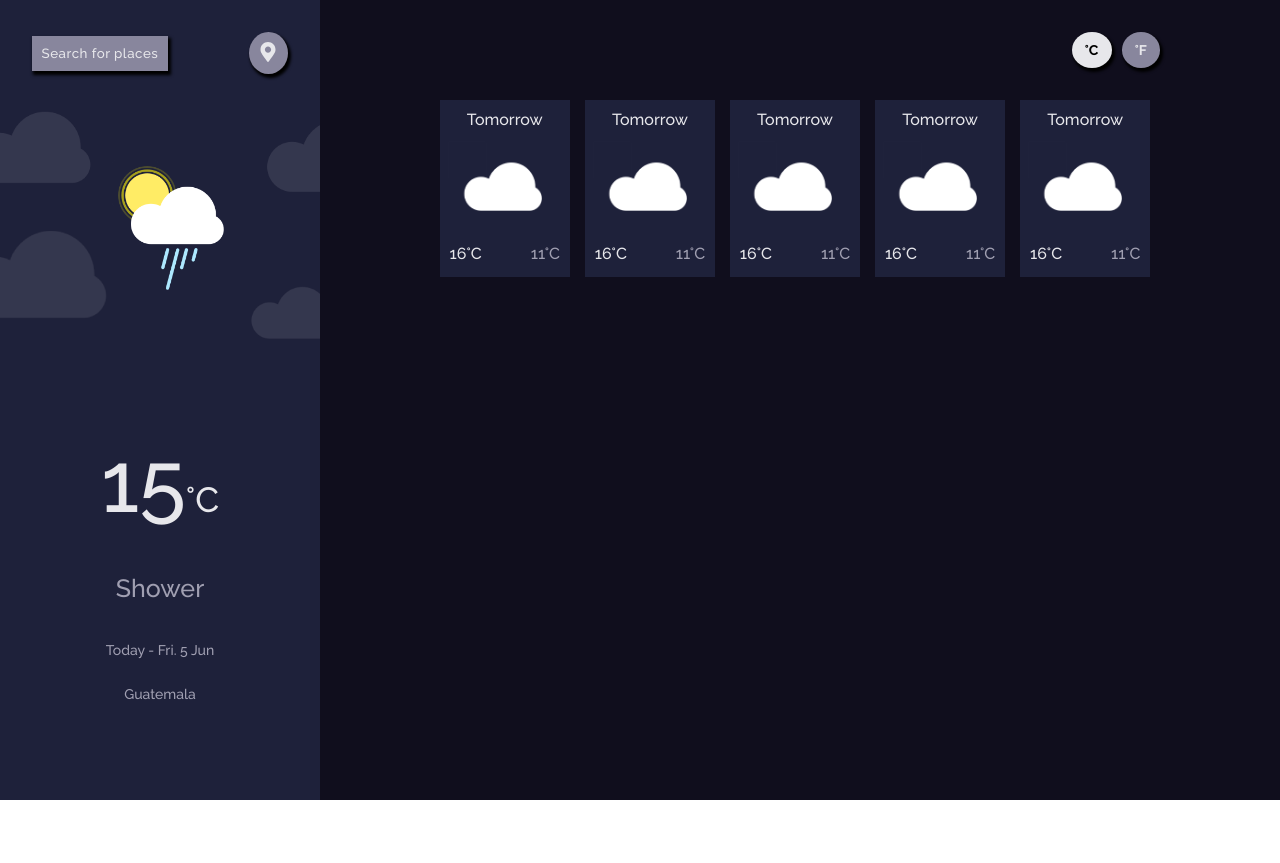
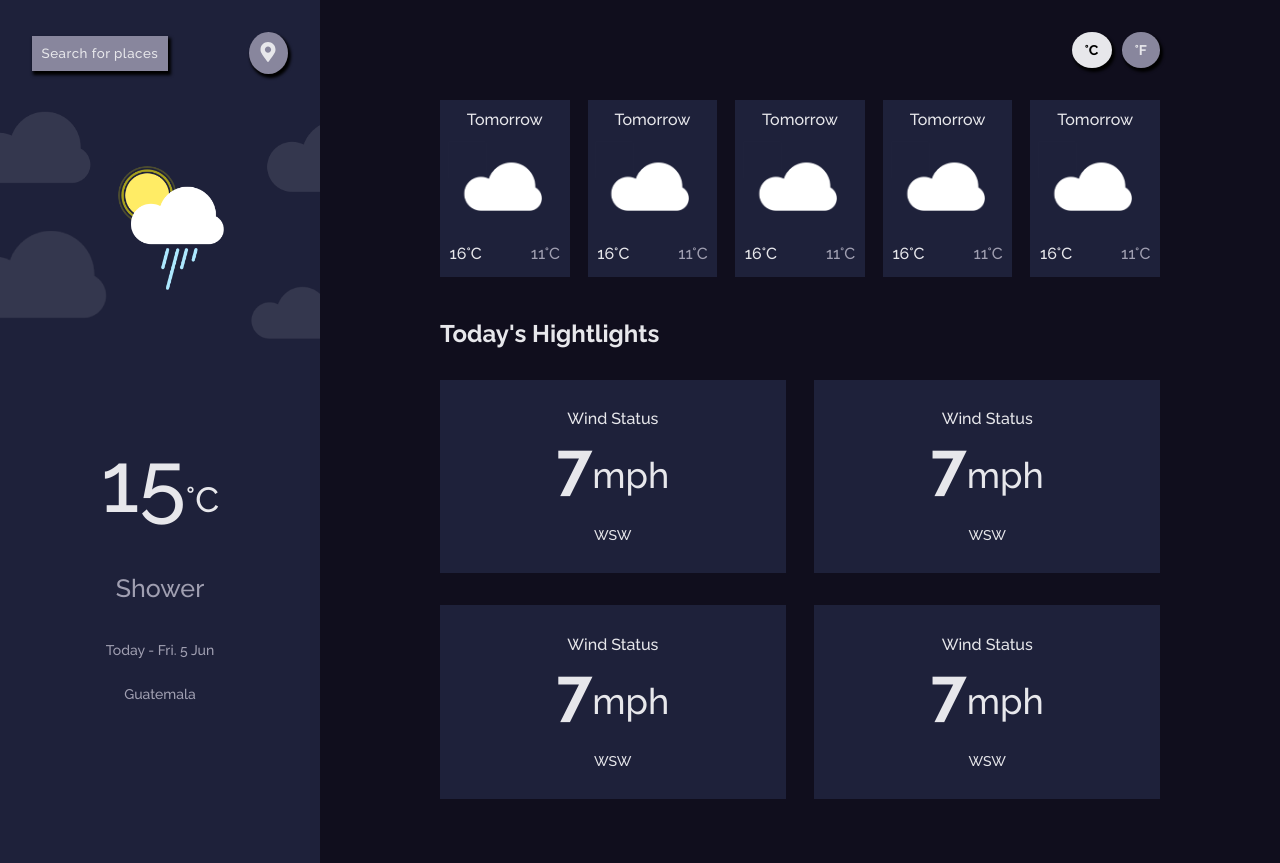
Before and after one commit to OzkrMonroy/weather-app-challenge, a Next.js app: page / in a window 1280 px wide. Before the commit the page ends 800 px from the top, so only its background shows below. Built offline with nearby package versions, Linux system fonts and the light colour scheme.

Commit message:
The Today's HightLights Componente and its Components are ready. Only the progress bar is not ready yet

```diff
--- /dev/null
+++ b/components/ui/HightLightsCard/HightLightCardStyles.js
@@ -0,0 +1,42 @@
+import styled from "@emotion/styled";
+import device from "../../../utils/breakpoints";
+
+export const HightLightCardContainer = styled.div`
+  width: 100%;
+  padding: 1rem 2rem;
+  background-color: #1E213A;
+  margin-bottom: 2rem;
+
+  @media ${device.tablet}{
+    width: 45%;
+  }
+  @media ${device.laptop}{
+    width: 48%;
+  }
+
+  & .card-title {
+    font-size: 16px;
+    font-weight: 500;
+    text-align: center;
+    color: #E7E7EB;
+    margin-bottom: 0;
+  }
+  & .card-information {
+    font-size: 64px;
+    font-weight: 700;
+    text-align: center;
+    color: #E7E7EB;
+    margin: 0 0 1.5rem;
+
+    & span {
+      font-size: 36px;
+      font-weight: 500;
+    }
+  }
+  & .card-footer {
+    font-size: 14px;
+    font-weight: 500;
+    text-align: center;
+    color: #E7E7EB;
+  }
+`
--- /dev/null
+++ b/components/ui/HightLightsCard/HightLightsCard.js
@@ -0,0 +1,14 @@
+import React from 'react';
+import { HightLightCardContainer } from './HightLightCardStyles';
+
+const HightLigthsCard = () => {
+  return (
+    <HightLightCardContainer>
+      <h2 className="card-title">Wind Status</h2>
+      <p className="card-information">7<span>mph</span></p>
+      <p className="card-footer">WSW</p>
+    </HightLightCardContainer>
+  );
+}
+
+export default HightLigthsCard;
--- a/components/ui/detailWeather/DetailWeather.js
+++ b/components/ui/detailWeather/DetailWeather.js
@@ -1,5 +1,6 @@
 import React from "react";
 import DailyWeatherCard from "../dayliWeatherCard/DailyWeatherCard";
+import HightLigthsCard from "../HightLightsCard/HightLightsCard";
 import { Container, DetailWeatherContainer } from "./DetailWeatherStyles";
 
 const DetailWeather = () => {
@@ -22,6 +23,15 @@ const DetailWeather = () => {
           <DailyWeatherCard/>
           <div className="fake-card"></div>
         </div>
+        <div>
+          <h1 className="today-hightlights-title">Today's Hightlights</h1>
+          <div className="today-hightlights-container">
+            <HightLigthsCard/>
+            <HightLigthsCard/>
+            <HightLigthsCard/>
+            <HightLigthsCard/>
+          </div>
+        </div>
       </Container>
     </DetailWeatherContainer>
   );
--- a/components/ui/detailWeather/DetailWeatherStyles.js
+++ b/components/ui/detailWeather/DetailWeatherStyles.js
@@ -56,7 +56,8 @@ export const Container = styled.div`
     display: flex;
     flex-wrap: wrap;
     justify-content: space-between;
-    padding: 0 2rem;
+    padding: 2rem 2rem 0;
+    margin-bottom: 2rem;
 
     & .fake-card {
       display: none;
@@ -65,6 +66,15 @@ export const Container = styled.div`
     @media ${device.tablet}{
       padding: 0;
 
+      & div:nth-of-type(3){
+        margin-right: 0;
+      }
+      & div:nth-of-type(4){
+        margin-right: 10px;
+      }
+      & div:nth-of-type(5){
+        margin-right: 0;
+      }
       & .fake-card {
         display: block;
         width: 30%;
@@ -73,10 +83,35 @@ export const Container = styled.div`
       }
     }
     @media ${device.laptop}{
+      & div:nth-of-type(3){
+        margin-right: 10px;
+      }
       & .fake-card {
         display: none;
       }
     }
+  }
+  & .today-hightlights-title {
+    text-align: center;
+    color: #E7E7EB;
+    font-size: 24px;
+    margin-top: 0;
+    margin-bottom: 2rem;
 
+    @media ${device.tablet}{
+      text-align: start;
+    }
+  }
+  & .today-hightlights-container {
+    width: 100%;
+    display: flex;
+    flex-wrap: wrap;
+    justify-content: space-between;
+    padding: 0 1.3rem;
+    margin-bottom: 2rem;
+
+    @media ${device.tablet}{
+      padding: 0;
+    }
   }
 `
```
